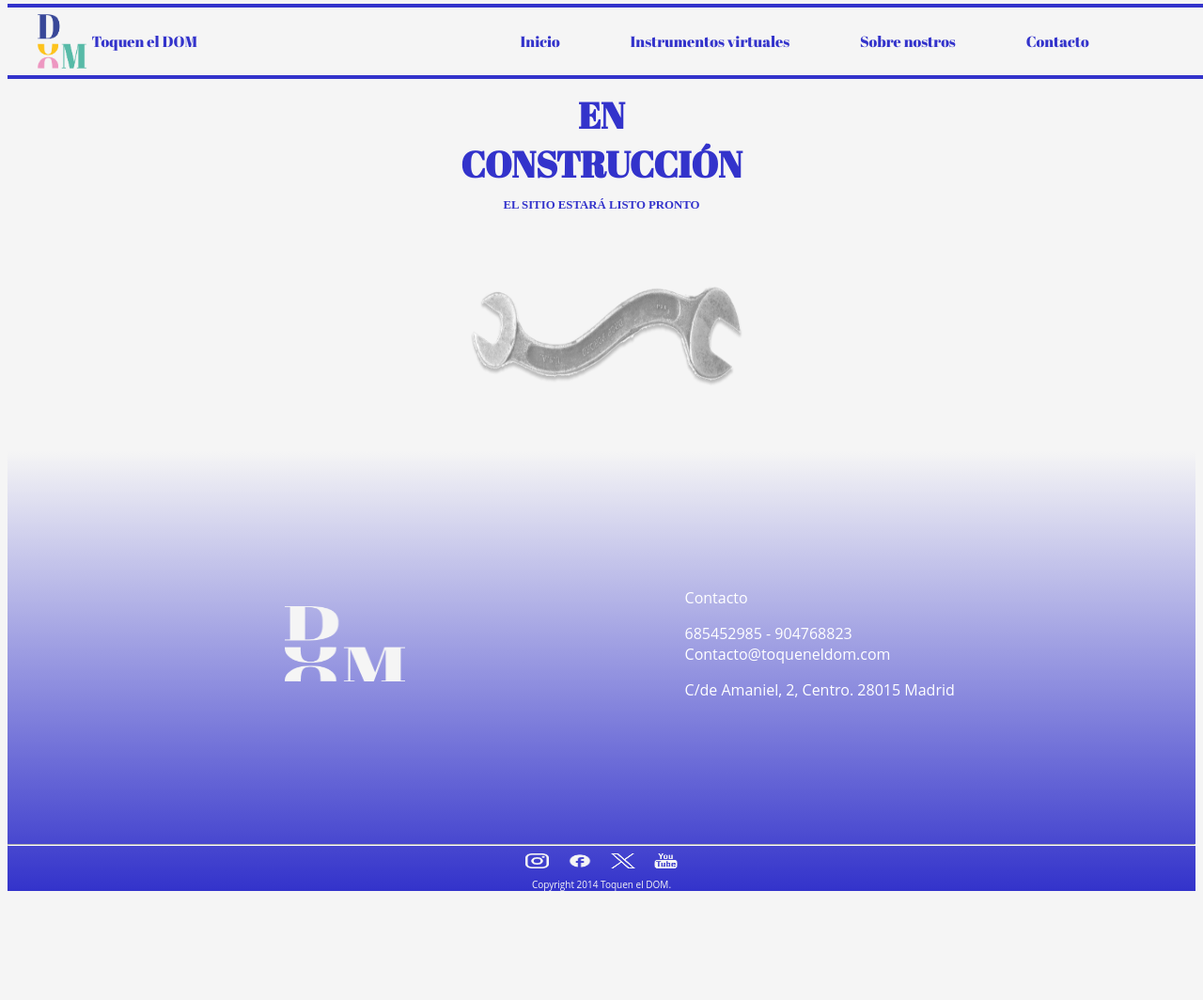
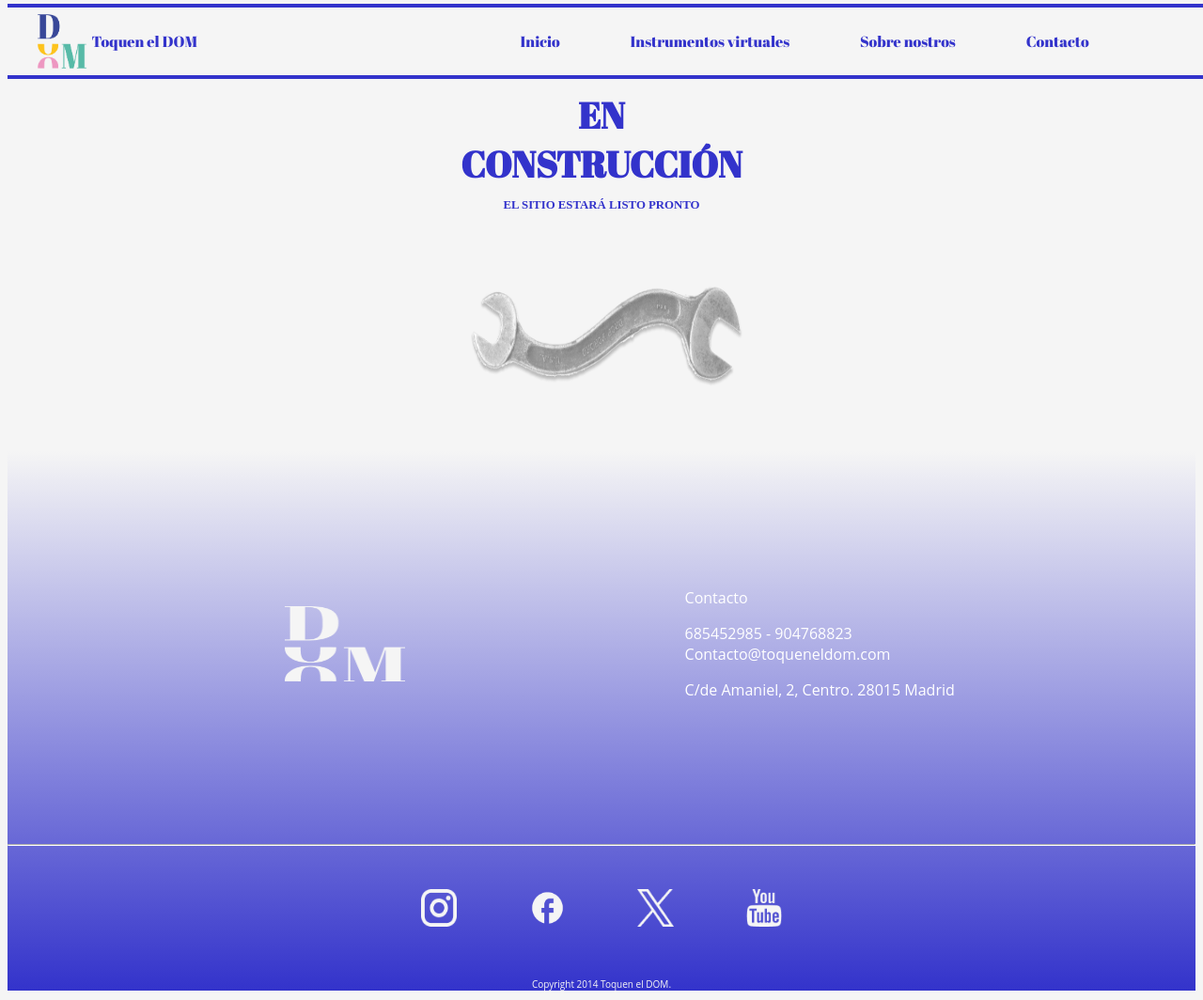
Before and after one commit to RaquelLores/ToquenElDom, a plain HTML site: page Pages/page_under_construction.html in a window 1280 px wide. Shown: the whole page at 94% size. Before the commit the page ends 958 px from the top, so only its background shows below. Drawn offline with Linux system fonts and the light colour scheme.

Commit message:
actualización footer en todas las páginas del develop

```diff
--- a/Pages/page_under_construction.html
+++ b/Pages/page_under_construction.html
@@ -61,49 +61,34 @@
         />
       </article>
     </section>
+     <!-- FOOTER -->
      <footer id="footer">
       <article class="footer_contactpart">
-        <img
-          class="footer_logo"
-          src="/Public/img_page_under_construction/logo_footer.png"
-          alt="in this picture u can see toque el dom logo">
+              <img class="footer_logo" src="/Public/img_page_under_construction/logo_footer.png"alt="in this picture u can see toque el dom logo">
       <aside class="contact_info_footer">
                   <p>Contacto</p>
-          <a class="telefono_footer" href="tel:+34685452985">685452985</a>
-          <a class="telefono_footer" href="tel:+34904768823"> - 904768823</a>
-          <br />
-          <a
-            class="correo_de_contacto_page_under_construction"
-            href="mailto:Contacto@toqueneldom.com?subject=información%20sobre%20la%20escuela&amp;body=Necesito%20información%20sobre%20vuestra%20escuela%20para%20aprender%20a%20tocar%20un%20instrumento%20virtual"
-            >Contacto@toqueneldom.com</a
-          >
+                  <a class="telefono_footer" href="tel:+34685452985">685452985</a><a class="telefono_footer" href="tel:+34904768823"> - 904768823</a> <br>
+                  <a class="correo_de_contacto_page_under_construction" href="mailto:Contacto@toqueneldom.com?subject=información%20sobre%20la%20escuela&amp;body=Necesito%20información%20sobre%20vuestra%20escuela%20para%20aprender%20a%20tocar%20un%20instrumento%20virtual">Contacto@toqueneldom.com</a>
                   <p>C/de Amaniel, 2, Centro. 28015 Madrid</p>
               </aside>
           </article>
-      <hr />
+          <hr>
           <article class="footer_socialmedia">
-        <img
-          class="rrss_footer"
-          src="/Public/img_page_under_construction/instagram.png"
-          alt=""
-        />
-        <img
-          class="rrss_footer"
-          src="/Public/img_page_under_construction/facebook.png"
-          alt=""
-        />
-        <img
-          class="rrss_footer"
-          src="/Public/img_page_under_construction/twitter.png"
-          alt=""
-        />
-        <img
-          class="rrss_footer"
-          src="/Public/img_page_under_construction/youtube.png"
-          alt=""
-        />
+              <a href="https://www.instagram.com" target="_blank">
+                  <img class="logo_footer" src="/Public/img_page_under_construction/instagram.png" alt="Instagram">
+              </a>
+              <a href="https://www.facebook.com" target="_blank">
+                  <img class="logo_footer" src="/Public/img_page_under_construction/facebook.png" alt="Facebook">
+              </a>
+              <a href="https://twitter.com" target="_blank">
+                  <img class="logo_footer" src="/Public/img_page_under_construction/twitter.png" alt="Twitter">
+              </a>
+              <a href="https://www.youtube.com" target="_blank">
+                  <img class="logo_footer" src="/Public/img_page_under_construction/youtube.png" alt="YouTube">
+              </a>
           </article>
-      <p class="footer_copyright">Copyright 2014 Toquen el DOM.</p>
+
+          <p class="footer_copyright">Copyright    2014 Toquen el DOM.</p>
           </footer>
 
     <script src="/Src/js/page_under_construction.js"></script>
```
Also changed, not shown: Pages/Contact.html (+17 -11 lines), Pages/about_us.html (+15 -7 lines), Pages/virtual_instruments/Piano/Piano.html (+15 -6 lines). Lines whose indentation alone changed are shown as unchanged.
